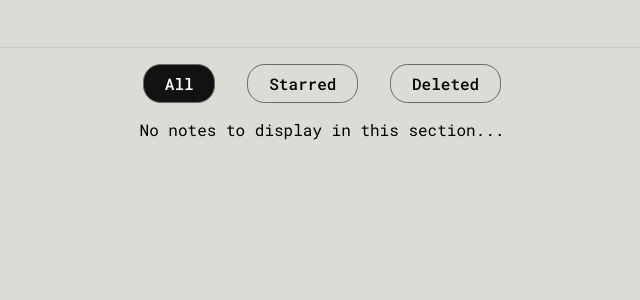
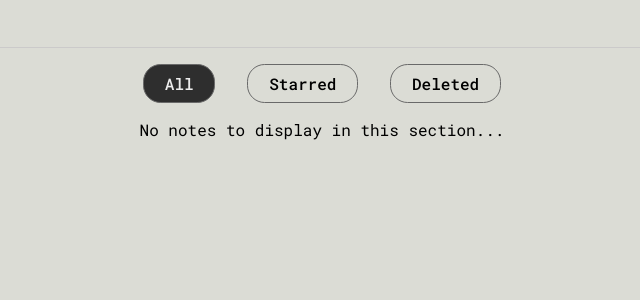
Before and after one commit to twintumansky/Noted, a React (Vite) app: page /main in a window 1280 px wide. Shown: the top 300 px of the page, without its empty margins (318-958 px from the left). Built offline with nearby package versions, Linux system fonts and the light colour scheme.

Commit message:
UI improvements to the App layout

```diff
--- a/src/App.css
+++ b/src/App.css
@@ -58,7 +58,7 @@ html, body {
 }
 
 .introduction.dark {
-  background-color: #1e1e1e;
+  background-color: #131517;
   color: #b4b4b4;
 }
 
@@ -69,7 +69,7 @@ html, body {
 .typewriter h1 {
   font:'Roboto Mono', sans-serif;
   font-size: 4rem;
-  font-weight: 300;
+  font-weight: 200;
   overflow-y: hidden;
   letter-spacing: -0.07em;
 }
@@ -127,7 +127,7 @@ html, body {
 }
 
 .notesSection-container.dark {
-  background-color: #1e1e1e;
+  background-color: #131517;
   color: #b0bec0;
 }
 
@@ -146,7 +146,7 @@ html, body {
 }
 
 .notesSection-container.dark .navbar {
-  background-color: #222222;
+  background-color: #131517;
   border-bottom: 0.5px solid #343435;
 }
 
@@ -230,8 +230,8 @@ html, body {
 
 .notes-tag-list a:hover,
 .notes-tag-list a.active {
-  background-color: #121212;
-  color: #ffffff;
+  background-color: #2e2e2e;
+  color: #ededed;
 }
 
 .notesSection-container.dark .notes-tag-list a {
@@ -242,7 +242,7 @@ html, body {
 .notesSection-container.dark .notes-tag-list a:hover,
 .notesSection-container.dark .notes-tag-list a.active {
   color: #121212;
-  background-color: #cac9bd;
+  background-color: #a4a3a0;
 }
 
 .note-area {
@@ -404,6 +404,7 @@ html, body {
   color: #0c0c0c;
   margin-top: 1rem;
   letter-spacing: -0.03em;
+  line-height: 1.1;
   /* line-height: 1.1; */
   /* Ensure title doesn't overflow */
   display: -webkit-box;
```
